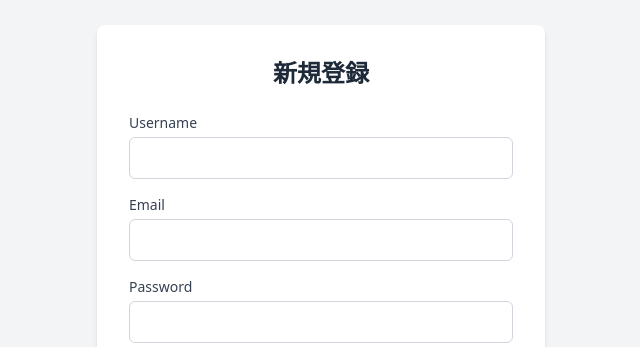
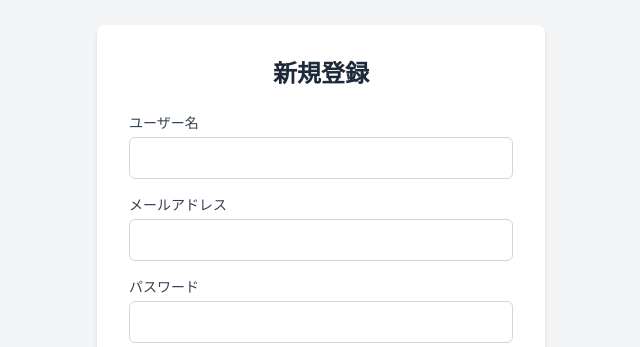
Before and after one commit to ito-system/clear-up-share, a React (Vite) app in the folder frontend/: page /register in a window 1280 px wide. Shown: the part 154-501 px from the top of the page, without its empty margins (319-959 px from the left). Built offline with nearby package versions, Linux system fonts and the light colour scheme.

Commit message:
fix language

```diff
--- a/frontend/src/components/debts/DebtSummary.tsx
+++ b/frontend/src/components/debts/DebtSummary.tsx
@@ -106,7 +106,7 @@ export default function DebtSummary({
             </svg>
           </div>
           <div className="text-left">
-            <h3 className="debt-summary-title">Balance Summary</h3>
+            <h3 className="debt-summary-title">精算サマリー</h3>
             <p className="debt-summary-subtitle">
               {isAllSettled ? '全員清算済み' : `${creditors.length + debtors.length}件の未清算`}
             </p>
--- a/frontend/src/pages/auth/Login/index.tsx
+++ b/frontend/src/pages/auth/Login/index.tsx
@@ -47,7 +47,7 @@ export default function Login() {
         <form onSubmit={handleSubmit} className="auth-form">
           <div>
             <label htmlFor="email" className="auth-label">
-              Email
+              メールアドレス
             </label>
             <input
               id="email"
@@ -62,7 +62,7 @@ export default function Login() {
 
           <div>
             <label htmlFor="password" className="auth-label">
-              Password
+              パスワード
             </label>
             <input
               id="password"
--- a/frontend/src/pages/auth/Register/index.tsx
+++ b/frontend/src/pages/auth/Register/index.tsx
@@ -44,7 +44,7 @@ export default function Register() {
         <form onSubmit={handleSubmit} className="auth-form">
           <div>
             <label htmlFor="username" className="auth-label">
-              Username
+              ユーザー名
             </label>
             <input
               id="username"
@@ -59,7 +59,7 @@ export default function Register() {
 
           <div>
             <label htmlFor="email" className="auth-label">
-              Email
+              メールアドレス
             </label>
             <input
               id="email"
@@ -74,7 +74,7 @@ export default function Register() {
 
           <div>
             <label htmlFor="password" className="auth-label">
-              Password
+              パスワード
             </label>
             <input
               id="password"
--- a/frontend/src/pages/dashboard/Dashboard/index.tsx
+++ b/frontend/src/pages/dashboard/Dashboard/index.tsx
@@ -40,8 +40,8 @@ export default function Dashboard() {
           </p>
           <div className="dashboard-account-info">
             <h3 className="dashboard-account-title">アカウント情報</h3>
-            <p className="dashboard-account-detail">Email: {user?.email}</p>
-            <p className="dashboard-account-detail">User ID: {user?.id}</p>
+            <p className="dashboard-account-detail">メールアドレス: {user?.email}</p>
+            <p className="dashboard-account-detail">ユーザーID: {user?.id}</p>
           </div>
         </div>
       </main>
--- a/frontend/src/pages/groups/GroupHistory/index.tsx
+++ b/frontend/src/pages/groups/GroupHistory/index.tsx
@@ -207,15 +207,15 @@ export default function GroupHistory() {
               <svg className="history-back-icon" fill="none" viewBox="0 0 24 24" stroke="currentColor">
                 <path strokeLinecap="round" strokeLinejoin="round" strokeWidth={2} d="M15 19l-7-7 7-7" />
               </svg>
-              <span className="history-back-text">Groups</span>
+              <span className="history-back-text">グループ一覧</span>
             </Link>
             <div className="history-header-divider" />
-            <h1 className="history-header-title">History</h1>
+            <h1 className="history-header-title">履歴</h1>
           </div>
           <div className="history-header-right">
             <span className="history-header-username">{user?.username}</span>
             <button onClick={handleLogout} className="history-header-logout">
-              Logout
+              ログアウト
             </button>
           </div>
         </div>
@@ -227,7 +227,7 @@ export default function GroupHistory() {
         <div className="history-top-section">
           {/* メンバー一覧 */}
           <div className="history-members">
-            <span className="history-members-label">Members:</span>
+            <span className="history-members-label">メンバー:</span>
             <div className="history-members-avatars">
               {members.slice(0, 5).map((member, index) => (
                 <div
@@ -342,7 +342,7 @@ export default function GroupHistory() {
                           </span>
                           <span className="history-item-date">{formatDate(item.date)}</span>
                           {item.type === 'expense' && (
-                            <span className="history-item-payer">paid by {item.payerName}</span>
+                            <span className="history-item-payer">{item.payerName} が支払い</span>
                           )}
                         </div>
                       </div>
```
